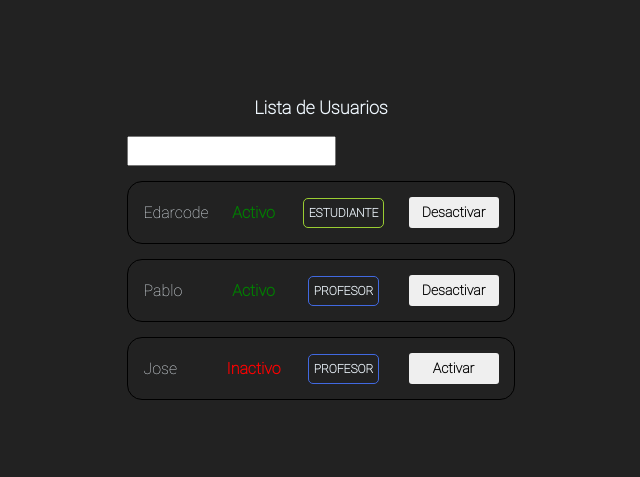
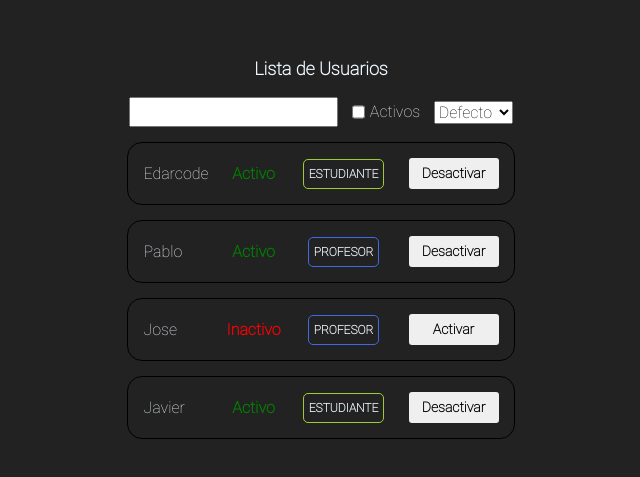
Before and after one commit to edarcode/user-manager, a React (Vite) app: page / in a window 1280 px wide. Shown: the part 153-630 px from the top of the page, without its empty margins (319-959 px from the left). Built offline with nearby package versions, Linux system fonts and the light colour scheme.

Commit message:
custom hooks

```diff
--- a/src/App/App.jsx
+++ b/src/App/App.jsx
@@ -1,31 +1,37 @@
-import Title from "../components/Title/Title";
 import UserList from "../components/UserList/UserList";
 import css from "./style.module.css";
 
 const users = [
 	{
+		id: 1,
 		name: "edarcode",
 		state: "activo",
 		role: "estudiante"
 	},
 	{
+		id: 2,
 		name: "pablo",
 		state: "activo",
 		role: "profesor"
 	},
 	{
+		id: 3,
 		name: "jose",
 		state: "inactivo",
 		role: "profesor"
+	},
+	{
+		id: 4,
+		name: "javier",
+		state: "activo",
+		role: "estudiante"
 	}
 ];
 
 export default function App() {
 	return (
 		<div className={css.app}>
-			<UserList users={users}>
-				<Title>Lista de Usuarios</Title>
-			</UserList>
+			<UserList initUsers={users} />
 		</div>
 	);
 }
--- a/src/components/User/User.jsx
+++ b/src/components/User/User.jsx
@@ -1,23 +1,21 @@
-import { useState } from "react";
 import UserRole from "../UserRole/UserRole";
 import UserState from "../UserState/UserState";
 import css from "./style.module.css";
 
-export default function User({ name, state, role }) {
-	const [userState, setUserState] = useState(state);
+export default function User({ id, name, state, role, setUserState }) {
 	const handleOnClickUserState = () => {
-		setUserState(state => {
-			if (state === "activo") return "inactivo";
-			return "activo";
-		});
+		if (state === "activo") {
+			return setUserState(id, "inactivo");
+		}
+		setUserState(id, "activo");
 	};
 	return (
 		<div className={css.user}>
 			<span className={css.name}>{name}</span>
-			<UserState state={userState} />
+			<UserState state={state} />
 			<UserRole role={role} />
 			<button className={css.btn} onClick={handleOnClickUserState}>
-				{userState === "activo" ? "Desactivar" : "Activar"}
+				{state === "activo" ? "Desactivar" : "Activar"}
 			</button>
 		</div>
 	);
--- a/src/components/UserList/UserList.jsx
+++ b/src/components/UserList/UserList.jsx
@@ -1,37 +1,61 @@
-import { useState } from "react";
-import User from "../User/User";
+import { useFilters } from "../../hooks/useFilters";
+import { useUsers } from "../../hooks/useUsers";
+import Title from "../Title/Title";
+import UserListForm from "../UserListForm/UserListForm";
+import Users from "../Users/Users";
 import css from "./style.module.css";
 
-export default function UserList({ users, children }) {
-	const [searchUsers, setSearchUsers] = useState("");
-	const normalizedSearchUsers = searchUsers.toLowerCase();
-	const filterUsers =
-		(searchUsers &&
-			users.filter(({ name }) =>
-				name.toLowerCase().startsWith(normalizedSearchUsers)
-			)) ||
-		users;
-	const renderUsers = (filterUsers?.length &&
-		filterUsers.map(user => <User key={user.name} {...user} />)) || (
-		<p>No existen usuarios</p>
-	);
+export default function UserList({ initUsers }) {
+	const { users, setUserState } = useUsers(initUsers);
+	const {
+		searchUsers,
+		onlyActive,
+		sortBy,
+		setSearchUsers,
+		setOnlyActive,
+		setSortBy
+	} = useFilters();
 
-	const handleOnChangeSearchUsers = e => {
-		const user = e.target.value;
-		setSearchUsers(user);
-	};
+	let filteredUsers = filterUsersByName(users, searchUsers);
+	filteredUsers = filterUsersActive(filteredUsers, onlyActive);
+	filteredUsers = sortUsers(filteredUsers, sortBy);
 
 	return (
 		<div className={css.usersList}>
-			{children}
-			<form>
-				<input
-					type="text"
-					value={searchUsers}
-					onChange={handleOnChangeSearchUsers}
-				/>
-			</form>
-			{renderUsers}
+			<Title>Lista de Usuarios</Title>
+
+			<UserListForm
+				searchUsers={searchUsers}
+				setSearchUsers={setSearchUsers}
+				onlyActive={onlyActive}
+				setOnlyActive={setOnlyActive}
+				sortBy={sortBy}
+				setSortBy={setSortBy}
+			/>
+
+			<Users users={filteredUsers} setUserState={setUserState} />
 		</div>
 	);
 }
+const filterUsersByName = (users, name) => {
+	if (!users.length || !name) return [...users];
+	const lowerCaseName = name.toLowerCase();
+	const filteredUsers = users.filter(({ name }) =>
+		name.toLowerCase().startsWith(lowerCaseName)
+	);
+	return filteredUsers;
+};
+const filterUsersActive = (users, onlyActive) => {
+	if (!users.length || !onlyActive) return [...users];
+	const filteredUsers = users.filter(({ state }) => state === "activo");
+	return filteredUsers;
+};
+const sortUsers = (users, sortBy) => {
+	if (!users.length || !sortBy || sortBy === "default") return [...users];
+	const sortedUsers = [...users].sort((a, b) => {
+		if (a[sortBy] > b[sortBy]) return 1;
+		if (a[sortBy] < b[sortBy]) return -1;
+		return 0;
+	});
+	return sortedUsers;
+};
--- /dev/null
+++ b/src/components/UserListForm/UserListForm.jsx
@@ -0,0 +1,45 @@
+import css from "./style.module.css";
+
+export default function UserListForm({
+	searchUsers,
+	setSearchUsers,
+	onlyActive,
+	setOnlyActive,
+	sortBy,
+	setSortBy
+}) {
+	const handleOnChangeSearchUsers = e => {
+		const user = e.target.value;
+		setSearchUsers(user);
+	};
+	const handleOnChangeIsActive = () => {
+		setOnlyActive(!onlyActive);
+	};
+
+	const handleOnChangeSortBy = e => {
+		const sortBy = e.target.value;
+		setSortBy(sortBy);
+	};
+	return (
+		<form className={css.form}>
+			<input
+				type="text"
+				value={searchUsers}
+				onChange={handleOnChangeSearchUsers}
+			/>
+			<label className={css.checkActive}>
+				<input
+					type="checkbox"
+					checked={onlyActive}
+					onChange={handleOnChangeIsActive}
+				/>
+				<span>Activos</span>
+			</label>
+
+			<select value={sortBy} onChange={handleOnChangeSortBy}>
+				<option value="default">Defecto</option>
+				<option value="name">Nombre</option>
+			</select>
+		</form>
+	);
+}
--- /dev/null
+++ b/src/components/UserListForm/style.module.css
@@ -0,0 +1,10 @@
+.form {
+	display: flex;
+	gap: 10px;
+	justify-content: space-around;
+	align-items: center;
+}
+.checkActive {
+	display: flex;
+	gap: 5px;
+}
--- /dev/null
+++ b/src/components/Users/Users.jsx
@@ -0,0 +1,12 @@
+import User from "../User/User";
+
+export default function Users({ users, setUserState }) {
+	if (!users.length) return <p>No existen usuarios</p>;
+	return (
+		<>
+			{users.map(user => (
+				<User key={user.id} {...user} setUserState={setUserState} />
+			))}
+		</>
+	);
+}
--- /dev/null
+++ b/src/hooks/useFilters.js
@@ -0,0 +1,20 @@
+import { useState } from "react";
+
+export const useFilters = () => {
+	const [filters, setFilters] = useState({
+		searchUsers: "",
+		onlyActive: false,
+		sortBy: "default"
+	});
+	const setSearchUsers = newSearchUsers => {
+		setFilters({ ...filters, searchUsers: newSearchUsers });
+	};
+	const setOnlyActive = newOnlyActive => {
+		setFilters({ ...filters, onlyActive: newOnlyActive });
+	};
+	const setSortBy = newSortBy => {
+		setFilters({ ...filters, sortBy: newSortBy });
+	};
+
+	return { ...filters, setSearchUsers, setOnlyActive, setSortBy };
+};
--- /dev/null
+++ b/src/hooks/useUsers.js
@@ -0,0 +1,14 @@
+import { useState } from "react";
+
+export const useUsers = initUsers => {
+	const [users, setUsers] = useState(initUsers);
+	const setUserState = (userId, newState) => {
+		const copyUsers = [...users];
+		const user = copyUsers.find(user => user.id === userId);
+		if (user) {
+			user.state = newState;
+			setUsers(copyUsers);
+		}
+	};
+	return { users, setUserState };
+};
```
